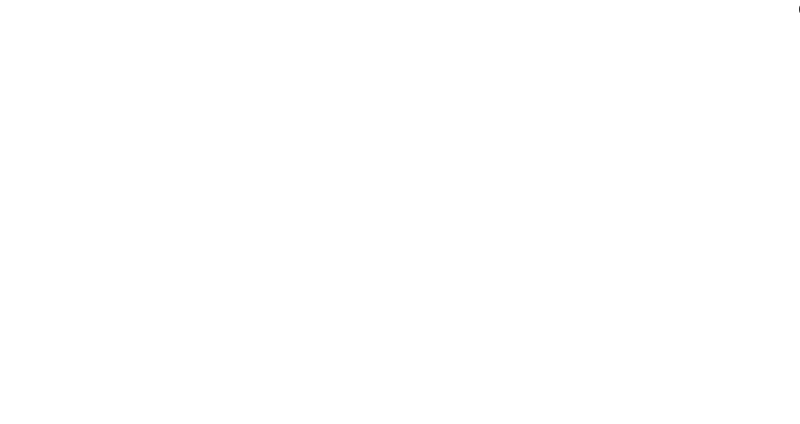
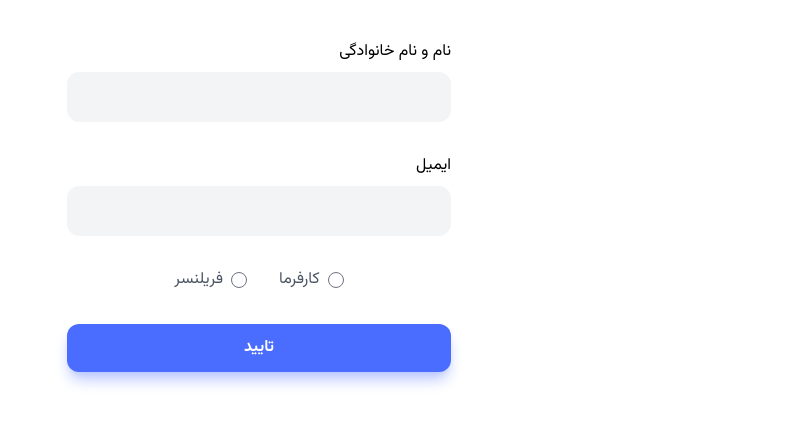
Before and after one commit to sina-tkm/freelancer-react-tailwind, a React (Vite) app: page /complete-profile in a window 1280 px wide. Shown: the top 424 px of the page, without its empty margins (480-1280 px from the left). Built offline with nearby package versions, Linux system fonts and the light colour scheme.

Commit message:
Implement navigation to the dashboard panel and add API call to fetch the complete user profile.

```diff
--- a/package.json
+++ b/package.json
@@ -22,6 +22,7 @@
   },
   "devDependencies": {
     "@eslint/js": "^9.9.0",
+    "@tailwindcss/forms": "^0.5.8",
     "@types/react": "^18.3.3",
     "@types/react-dom": "^18.3.0",
     "@vitejs/plugin-react": "^4.3.1",
--- a/src/App.jsx
+++ b/src/App.jsx
@@ -1,8 +1,10 @@
 import { Route, Routes } from "react-router-dom";
+import NotFound from "./style/ui/NotFound";
 import Ath from "./pages/Ath";
 import { QueryClient, QueryClientProvider } from "@tanstack/react-query";
 import { Toaster } from "react-hot-toast";
 import CompleteProfile from "./pages/CompleteProfile";
+import Home from "./pages/Home";
 
 const queryClient = new QueryClient();
 function App() {
@@ -13,6 +15,8 @@ function App() {
         <Routes>
           <Route path='/auth' element={<Ath />} />
           <Route path='/complete-profile' element={<CompleteProfile />} />
+          <Route path='/' element={<Home />} />
+          <Route path='*' element={<NotFound />} />
         </Routes>
       </QueryClientProvider>
     </div>
--- a/src/features/authentication/CheckOtpForm.jsx
+++ b/src/features/authentication/CheckOtpForm.jsx
@@ -12,7 +12,7 @@ function CheckOtpForm({ phoneNumber, onBack, onResendOtp, otpResponse }) {
   const [otp, setOtp] = useState("");
   const [time, setTime] = useState(RESEND_INTIAL);
   const navigate = useNavigate();
-  const { isPending, error, data, mutateAsync } = useMutation({
+  const { isPending, mutateAsync } = useMutation({
     mutationFn: checkOtp,
   });
 
@@ -31,11 +31,14 @@ function CheckOtpForm({ phoneNumber, onBack, onResendOtp, otpResponse }) {
     try {
       const { message, user } = await mutateAsync({ phoneNumber, otp });
       toast.success(message);
-      if (user.isActive) {
-        // push role page
-      } else {
-        navigate("/complete-profile");
+      if (!user.isActive) return navigate("/complete-profile");
+      if (user.status !== 2) {
+        navigate("/");
+        toast("پروفایل شما در انتظار تایید است", { icon: "👏" });
+        return;
       }
+      if (user.role === "OWNER") navigate("/owner");
+      if (user.role === "FREELANCER") navigate("/freelancer");
     } catch (error) {
       toast.error(error?.response?.data?.message);
     }
--- a/src/features/authentication/CompleteProfileForm.jsx
+++ b/src/features/authentication/CompleteProfileForm.jsx
@@ -1,9 +1,82 @@
-
+import { useState } from "react";
+import TextField from "../../style/ui/TextField";
+import InputRadio from "../../style/ui/InputRadio";
+import { useMutation } from "@tanstack/react-query";
+import { completeProfile } from "../../services/authservice";
+import toast from "react-hot-toast";
+import Loading from "../../style/ui/Loading";
+import { useNavigate } from "react-router-dom";
 
 function CompleteProfileForm() {
+  const [name, setName] = useState("");
+  const [email, setEmail] = useState("");
+  const [role, setRole] = useState("");
+  const navigate = useNavigate();
+  const { isPending, mutateAsync } = useMutation({
+    mutationFn: completeProfile,
+  });
+
+  const handleSubmit = async (e) => {
+    e.preventDefault();
+    try {
+      const { message, user } = await mutateAsync({ name, role, email });
+      toast.success(message);
+
+      if (user.status !== 2) {
+        navigate("/");
+        toast("پروفایل شما در انتظار تایید است", { icon: "👏" });
+        return;
+      }
+      if (user.role === "OWNER") navigate("/owner");
+      if (user.role === "FREELANCER") navigate("/freelancer");
+    } catch (error) {
+      toast.error(error?.response?.data?.message || "مشکلی پیش آمده است.");
+    }
+  };
+
   return (
-    <div>CompleteProfileForm</div>
-  )
+    <div className='flex justify-center pt-10'>
+      <div className='w-full sm:max-w-sm'>
+        <form className='space-y-8' onSubmit={handleSubmit}>
+          <TextField
+            label='نام و نام خانوادگی'
+            value={name}
+            name='name'
+            onChange={(e) => setName(e.target.value)}
+          />
+          <TextField
+            label='ایمیل'
+            value={email}
+            name={email}
+            onChange={(e) => setEmail(e.target.value)}
+          />
+          <div className='flex items-center justify-center gap-x-8'>
+            <InputRadio
+              name='role'
+              value='OWNER'
+              onChange={(e) => setRole(e.target.value)}
+              label='کارفرما'
+              id='OWNER'
+              checked={role === "OWNER"}
+            />
+            <InputRadio
+              name='role'
+              onChange={(e) => setRole(e.target.value)}
+              value='FREELANCER'
+              label='فریلنسر'
+              id='FREELANCER'
+              checked={role === "FREELANCER"}
+            />
+          </div>
+          {isPending ? (
+            <Loading />
+          ) : (
+            <button className='btn btn--primary w-full'> تایید</button>
+          )}
+        </form>
+      </div>
+    </div>
+  );
 }
 
-export default CompleteProfileForm
+export default CompleteProfileForm;
--- /dev/null
+++ b/src/pages/Home.jsx
@@ -0,0 +1,9 @@
+
+
+function Home() {
+  return (
+    <div>صفحه مورد نظر یافت نشد</div>
+  )
+}
+
+export default Home
--- a/src/services/authservice.js
+++ b/src/services/authservice.js
@@ -7,3 +7,6 @@ export function getOtp(data) {
 export function checkOtp(data) {
   return http.post("/user/check-otp", data).then(({ data }) => data.data);
 }
+export function completeProfile(data) {
+  return http.post("/user/complete-profile", data).then(({ data }) => data.data);
+}
--- /dev/null
+++ b/src/services/useMoveBack.js
@@ -0,0 +1,6 @@
+import { useNavigate } from "react-router-dom";
+
+export default function useNavigteBack() {
+  const navigate = useNavigate();
+  return () => navigate(-1);
+}
--- /dev/null
+++ b/src/style/ui/InputRadio.jsx
@@ -0,0 +1,18 @@
+function InputRadio({ name, value, label, id, onChange ,checked }) {
+  return (
+    <div className='flex gap-x-2 text-secondary-600 items-center'>
+      <input
+        type='radio'
+        name={name}
+        value={value}
+        id={id}
+        className=' w-4 h-4 cursor-pointer form-radio'
+        onChange={onChange}
+        checked={checked}
+      />
+      <label htmlFor={id}>{label}</label>
+    </div>
+  );
+}
+
+export default InputRadio;
--- /dev/null
+++ b/src/style/ui/NotFound.jsx
@@ -0,0 +1,22 @@
+import { HiArrowRight } from "react-icons/hi";
+import useNavigteBack from "../../services/useMoveBack";
+function NotFound() {
+  const moveBack = useNavigteBack();
+
+  return (
+    <div className='sm:max-w-sm flex justify-center items-center pt-10'>
+      <div>
+        <h1 className='text-xl font-bold text-secondary-700 mb-8 '>
+          صفحه مورد نظر یافت نشد
+        </h1>
+
+        <button onClick={moveBack} className='flex items-center gap-x-4'>
+          <HiArrowRight />
+          <span className='w-6 h-6 text-primary-900'>بازگشت</span>
+        </button>
+      </div>
+    </div>
+  );
+}
+
+export default NotFound;
--- a/tailwind.config.js
+++ b/tailwind.config.js
@@ -1,4 +1,5 @@
-import {fontFamily} from "tailwindcss/defaultTheme"
+import { fontFamily } from "tailwindcss/defaultTheme";
+import tailwindFormPlugin from "@tailwindcss/forms"
 /** @type {import('tailwindcss').Config} */
 function withOpacity(variableName) {
   return ({ opacityValue }) => {
@@ -9,13 +10,10 @@ function withOpacity(variableName) {
   };
 }
 export default {
-  content: [
-    "./index.html",
-    "./src/**/*.{js,ts,jsx,tsx}",
-  ],
+  content: ["./index.html", "./src/**/*.{js,ts,jsx,tsx}"],
   theme: {
     extend: {
-      colors:{
+      colors: {
         primary: {
           900: withOpacity("--color-primary-900"),
           800: withOpacity("--color-primary-800"),
@@ -44,15 +42,18 @@ export default {
         warning: withOpacity("--color-warning"),
         error: withOpacity("--color-error"),
       },
-      container:{
-        center:true,
-       padding:"1rem",
-
+      container: {
+        center: true,
+        padding: "1rem",
       },
-      fontFamily:{
-        sans:["Vazir",...fontFamily.sans]
-      }
+      fontFamily: {
+        sans: ["Vazir", ...fontFamily.sans],
+      },
     },
   },
-  plugins: [],
-}
+  plugins: [
+   tailwindFormPlugin({
+      strategy: "class",
+    }),
+  ],
+};
```
Also changed, not shown: 1 other file (tests, documents, lock files or other folders).
